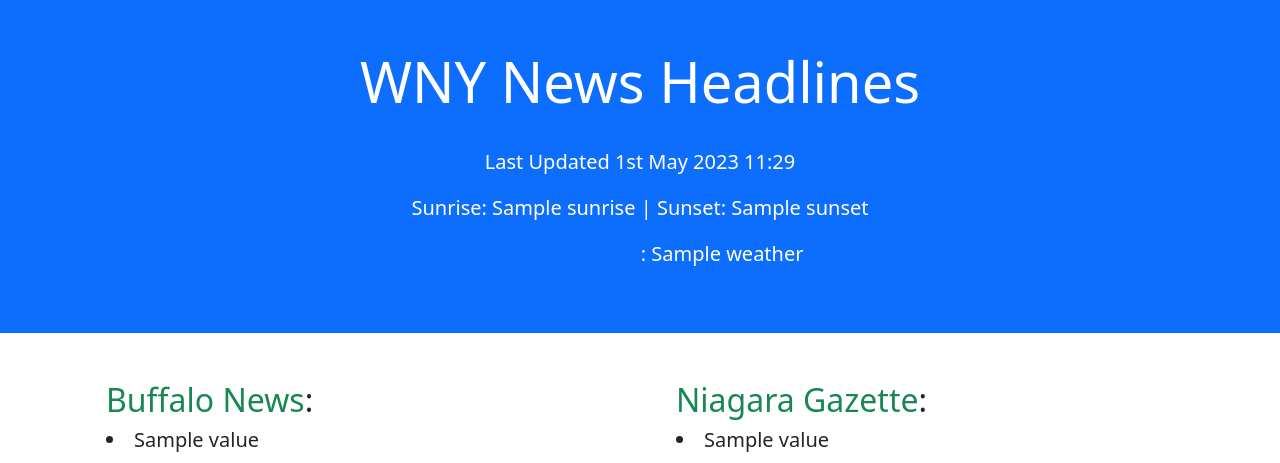
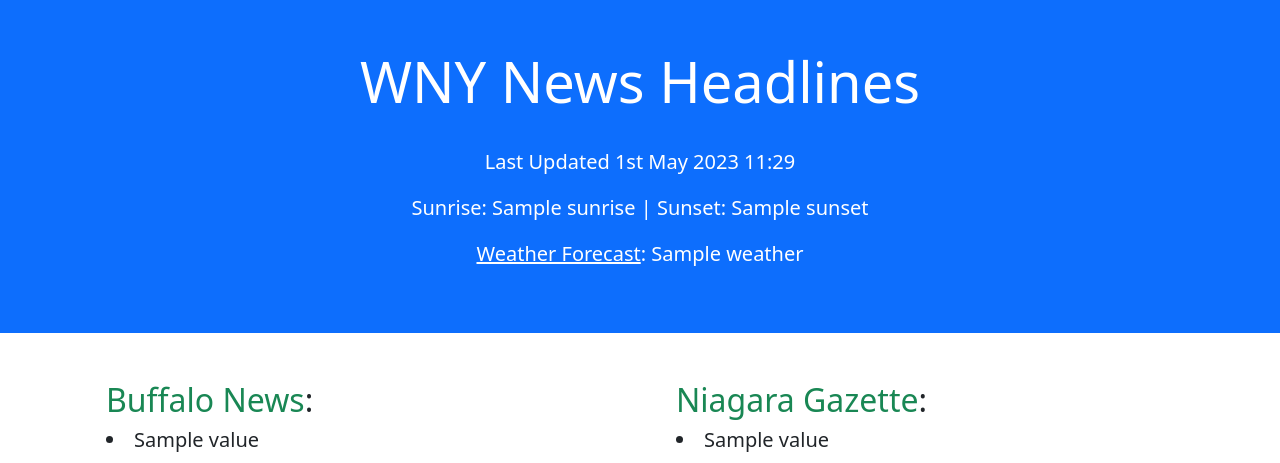
Before and after one commit to Blake-/wny-news, a Django app: template news/templates/index.html in a window 1280 px wide. Shown: the top 463 px of the page. Run offline with Django 3.2, Linux system fonts and the light colour scheme; the template is opened without the code that fills it: most values are stand-ins (such as "Sample title", 1, 10 or a date in 2020); some libraries are stand-ins or nearby versions.

Commit message:
make weather link appear

```diff
--- a/news/templates/index.html
+++ b/news/templates/index.html
@@ -18,7 +18,7 @@
             <br>
             <p class="lead text-center">Last Updated {% now "jS F Y H:i" %}</p>
             <p class="lead text-center">Sunrise: {{ sunrise }} | Sunset: {{ sunset }}</p>
-            <p class="lead text-center"><a href="https://forecast.weather.gov/MapClick.php?CityName=East+Amherst&state=NY&site=BUF&lat=43.0408&lon=-78.7005">Weather Forecast</a>: {{ weather }}</p>
+            <p class="lead text-center"><a href="https://forecast.weather.gov/MapClick.php?CityName=East+Amherst&state=NY&site=BUF&lat=43.0408&lon=-78.7005"  style="color: #ffffff"">Weather Forecast</a>: {{ weather }}</p>
         </div>
     </div>
     <!-- Header -->
```
